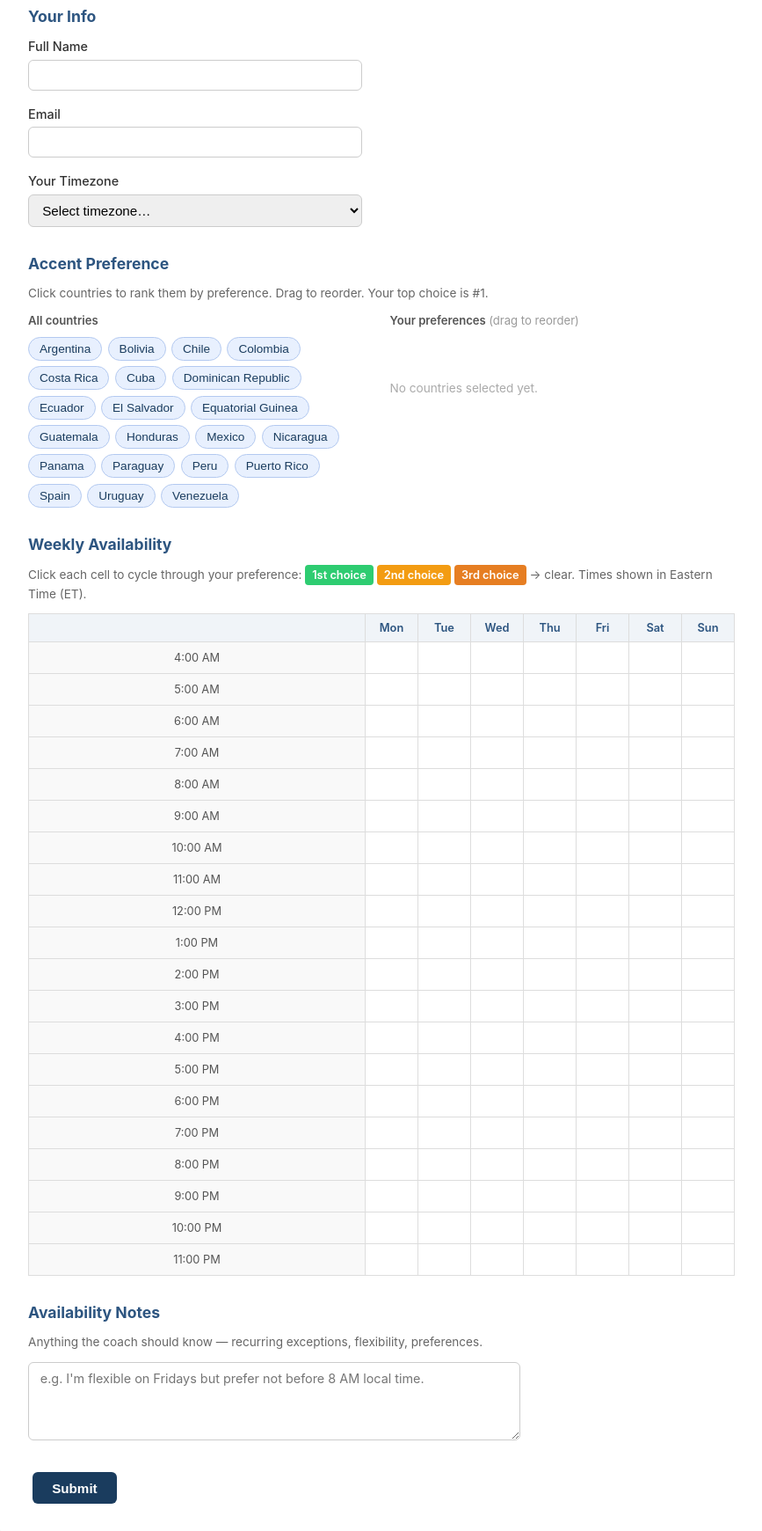
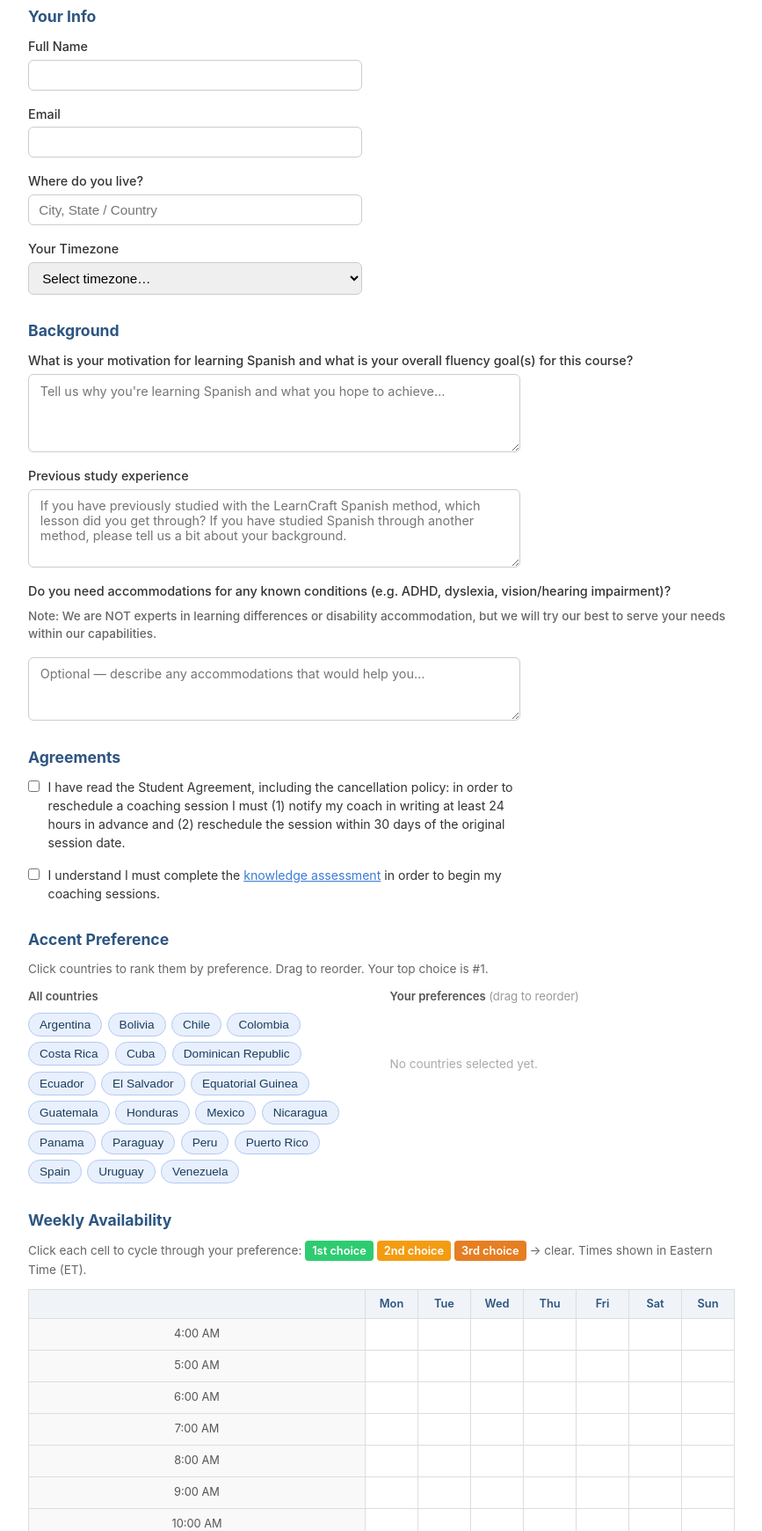
Before and after one commit to katelcs/coach-matching, a Flask app: page /student in a window 1280 px wide. Shown: the part 181-1921 px from the top of the page at 88% size, without its empty margins (206-1073 px from the left). Run offline with Flask 3, Linux system fonts and the light colour scheme; data that the repository does not hold is empty; some libraries are stand-ins or nearby versions.

Commit message:
Add background, agreements, and location fields to student form

```diff
--- a/app.py
+++ b/app.py
@@ -106,12 +106,18 @@ def student_form():
     ]
 
     if request.method == "POST":
-        name      = request.form.get("name", "").strip()
-        email     = request.form.get("email", "").strip()
-        timezone  = request.form.get("timezone", "")
-        countries = request.form.get("countries_ranked", "[]")
-        notes     = request.form.get("notes", "").strip()
-        availability = request.form.get("availability", "{}")
+        name                   = request.form.get("name", "").strip()
+        email                  = request.form.get("email", "").strip()
+        location               = request.form.get("location", "").strip()
+        timezone               = request.form.get("timezone", "")
+        countries              = request.form.get("countries_ranked", "[]")
+        motivation             = request.form.get("motivation", "").strip()
+        study_background       = request.form.get("study_background", "").strip()
+        accommodations         = request.form.get("accommodations", "").strip()
+        agreement_acknowledged = request.form.get("agreement_acknowledged", "") == "yes"
+        assessment_acknowledged= request.form.get("assessment_acknowledged", "") == "yes"
+        notes                  = request.form.get("notes", "").strip()
+        availability           = request.form.get("availability", "{}")
 
         if not name or not email or countries == "[]":
             return render_template(
@@ -123,8 +129,12 @@ def student_form():
 
         db = get_db()
         db.execute(
-            "INSERT INTO student_submissions (name, email, timezone, countries, availability, notes) VALUES (?, ?, ?, ?, ?, ?)",
-            (name, email, timezone, countries, availability, notes),
+            """INSERT INTO student_submissions
+               (name, email, location, timezone, countries, motivation, study_background,
+                accommodations, agreement_acknowledged, assessment_acknowledged, availability, notes)
+               VALUES (?, ?, ?, ?, ?, ?, ?, ?, ?, ?, ?, ?)""",
+            (name, email, location, timezone, countries, motivation, study_background,
+             accommodations, agreement_acknowledged, assessment_acknowledged, availability, notes),
         )
         db.commit()
         return render_template("thank_you.html", role="student")
--- a/database.py
+++ b/database.py
@@ -45,14 +45,20 @@ def init_db():
 
     cur.execute("""
         CREATE TABLE IF NOT EXISTS student_submissions (
-            id          SERIAL PRIMARY KEY,
-            name        TEXT NOT NULL,
-            email       TEXT NOT NULL,
-            timezone    TEXT,
-            countries   TEXT,
-            availability TEXT,
-            notes       TEXT,
-            created_at  TIMESTAMP DEFAULT CURRENT_TIMESTAMP
+            id                      SERIAL PRIMARY KEY,
+            name                    TEXT NOT NULL,
+            email                   TEXT NOT NULL,
+            location                TEXT,
+            timezone                TEXT,
+            countries               TEXT,
+            motivation              TEXT,
+            study_background        TEXT,
+            accommodations          TEXT,
+            agreement_acknowledged  BOOLEAN DEFAULT FALSE,
+            assessment_acknowledged BOOLEAN DEFAULT FALSE,
+            availability            TEXT,
+            notes                   TEXT,
+            created_at              TIMESTAMP DEFAULT CURRENT_TIMESTAMP
         )
     """)
 
@@ -70,12 +76,22 @@ def init_db():
 
     conn.commit()
 
-    # Migration: add notes if it was missing from an older deploy
-    try:
-        cur.execute("ALTER TABLE student_submissions ADD COLUMN notes TEXT")
-        conn.commit()
-    except psycopg2.errors.DuplicateColumn:
-        conn.rollback()
+    # Migrations for columns added after initial deploy
+    new_columns = [
+        ("notes",                    "TEXT"),
+        ("location",                 "TEXT"),
+        ("motivation",               "TEXT"),
+        ("study_background",         "TEXT"),
+        ("accommodations",           "TEXT"),
+        ("agreement_acknowledged",   "BOOLEAN DEFAULT FALSE"),
+        ("assessment_acknowledged",  "BOOLEAN DEFAULT FALSE"),
+    ]
+    for col, col_type in new_columns:
+        try:
+            cur.execute(f"ALTER TABLE student_submissions ADD COLUMN {col} {col_type}")
+            conn.commit()
+        except psycopg2.errors.DuplicateColumn:
+            conn.rollback()
 
     cur.close()
     conn.close()
--- a/static/css/style.css
+++ b/static/css/style.css
@@ -267,6 +267,31 @@ textarea {
 
 details summary { cursor: pointer; color: #3a7bd5; font-size: 0.85rem; }
 
+.agreement-label {
+  display: flex;
+  flex-direction: row;
+  align-items: flex-start;
+  gap: 0.6rem;
+  font-weight: 400;
+  font-size: 0.88rem;
+  line-height: 1.5;
+  max-width: 560px;
+  cursor: pointer;
+}
+.agreement-label input { margin-top: 3px; flex-shrink: 0; }
+.agreement-label a { color: #3a7bd5; }
+
+.badge-yes, .badge-no {
+  display: inline-block;
+  font-size: 0.72rem;
+  padding: 2px 6px;
+  border-radius: 4px;
+  margin: 1px 2px;
+  white-space: nowrap;
+}
+.badge-yes { background: #d4eddf; color: #1a5c38; }
+.badge-no  { background: #fddede; color: #991b1b; }
+
 /* ── Match view ──────────────────────────────────────────── */
 .back-link { font-size: 0.85rem; color: #3a7bd5; text-decoration: none; display: inline-block; margin-bottom: 0.6rem; }
 .back-link:hover { text-decoration: underline; }
--- a/templates/student.html
+++ b/templates/student.html
@@ -12,6 +12,9 @@
       <h2>Your Info</h2>
       <label>Full Name <input type="text" name="name" required /></label>
       <label>Email <input type="email" name="email" required /></label>
+      <label>Where do you live?
+        <input type="text" name="location" placeholder="City, State / Country" required />
+      </label>
       <label>Your Timezone
         <select name="timezone" id="timezone-select" required>
           <option value="">Select timezone…</option>
@@ -19,6 +22,34 @@
           <option value="{{ tz_val }}">{{ tz_label }}</option>
           {% endfor %}
         </select>
+      </label>
+    </section>
+
+    <!-- ── Background ────────────────────────────────────────── -->
+    <section>
+      <h2>Background</h2>
+      <label>What is your motivation for learning Spanish and what is your overall fluency goal(s) for this course?
+        <textarea name="motivation" rows="4" required placeholder="Tell us why you're learning Spanish and what you hope to achieve…"></textarea>
+      </label>
+      <label>Previous study experience
+        <textarea name="study_background" rows="4" placeholder="If you have previously studied with the LearnCraft Spanish method, which lesson did you get through? If you have studied Spanish through another method, please tell us a bit about your background."></textarea>
+      </label>
+      <label>Do you need accommodations for any known conditions (e.g. ADHD, dyslexia, vision/hearing impairment)?
+        <p class="hint" style="margin-top:0.2rem">Note: We are NOT experts in learning differences or disability accommodation, but we will try our best to serve your needs within our capabilities.</p>
+        <textarea name="accommodations" rows="3" placeholder="Optional — describe any accommodations that would help you…"></textarea>
+      </label>
+    </section>
+
+    <!-- ── Agreements ────────────────────────────────────────── -->
+    <section>
+      <h2>Agreements</h2>
+      <label class="checkbox-label agreement-label">
+        <input type="checkbox" name="agreement_acknowledged" value="yes" required />
+        <span>I have read the Student Agreement, including the cancellation policy: in order to reschedule a coaching session I must (1) notify my coach in writing at least 24 hours in advance and (2) reschedule the session within 30 days of the original session date.</span>
+      </label>
+      <label class="checkbox-label agreement-label" style="margin-top:0.8rem">
+        <input type="checkbox" name="assessment_acknowledged" value="yes" required />
+        <span>I understand I must complete the <a href="https://docs.google.com/forms/d/e/1FAIpQLSfbX3wqMurz1K_QAegvb0aTryUqnCI8IPp8a4fBuw6qB4Affw/viewform?usp=sf_link" target="_blank" rel="noopener">knowledge assessment</a> in order to begin my coaching sessions.</span>
       </label>
     </section>
 
```
Also changed, not shown: templates/admin.html (+9 -1 lines).
